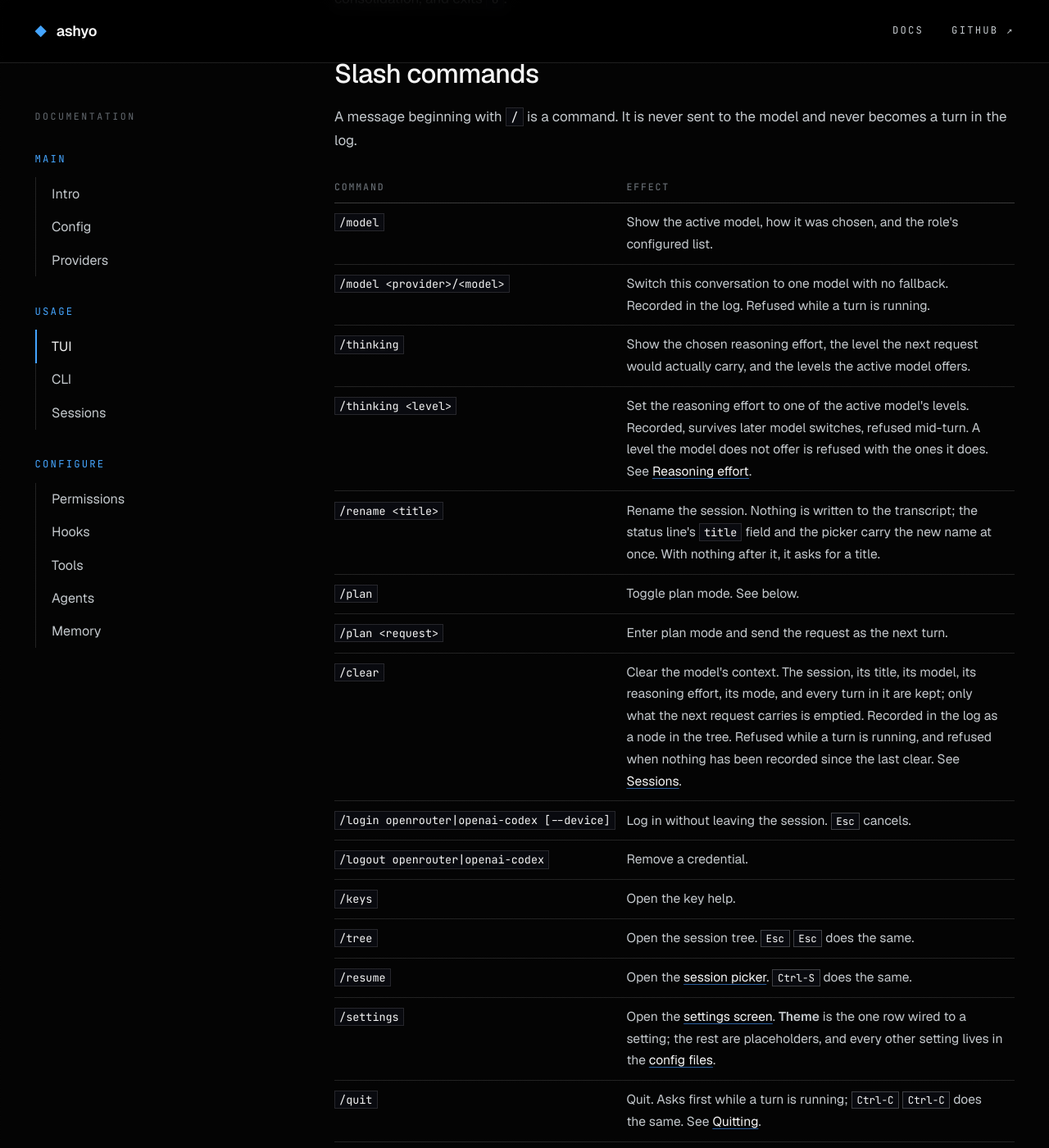
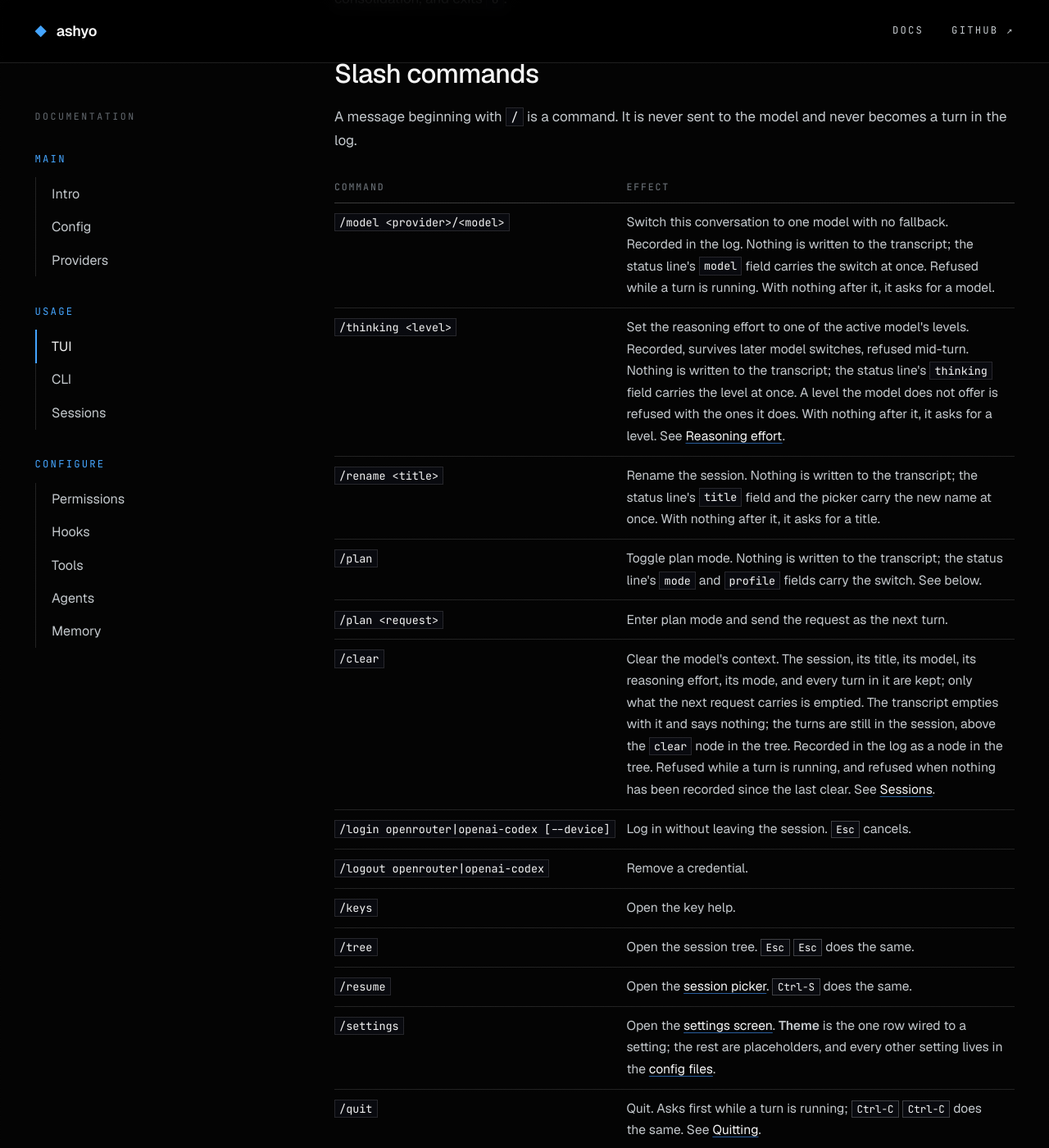
Before and after one commit to ashyo-ai/ashyo-ai.github.io, a Jekyll site: the page built from tui.html, in a window 1280 px wide and 1400 px high, scrolled down 4522 px. Shown: the whole window at 82% size. Built offline with Jekyll 4.4.1, drawn with Linux system fonts in a browser that asks for light colours; some of the changed text lies outside the part shown.

Commit message:
Say /model, /thinking, /plan, and /clear write no transcript line

```diff
--- a/config.html
+++ b/config.html
@@ -89,7 +89,7 @@ title: Config
 
 <h2 id="reasoning-effort">Reasoning effort</h2>
 <p>Reasoning effort is model-specific: every model offers an ordered set of levels drawn from <code>none</code>, <code>minimal</code>, <code>low</code>, <code>medium</code>, <code>high</code>, <code>xhigh</code>, <code>max</code>. Ashyo ships the sets for the models it knows, read from each provider's documentation. A model it does not know offers <code>low</code>, <code>medium</code>, <code>high</code>, and takes whatever <code>reasoningEffort</code> you write for it, because only its provider knows better.</p>
-<p><code>reasoningEfforts</code> on an entry declares that model's set and replaces whatever Ashyo ships for it — for a model newer than your Ashyo, or one whose shipped set is wrong. The list must be drawn from the scale above, in ascending order. An empty list declares a model with no reasoning control at all: it is sent no effort, shows no <code>thinking</code> field, and <code>/thinking</code> says so.</p>
+<p><code>reasoningEfforts</code> on an entry declares that model's set and replaces whatever Ashyo ships for it — for a model newer than your Ashyo, or one whose shipped set is wrong. The list must be drawn from the scale above, in ascending order. An empty list declares a model with no reasoning control at all: it is sent no effort, shows no <code>thinking</code> field, and <code>/thinking &lt;level&gt;</code> says so.</p>
 <pre>{
   "roles": {
     "default": [
--- a/sessions.html
+++ b/sessions.html
@@ -35,7 +35,7 @@ title: Sessions
 <h2 id="branching">Branching</h2>
 <p>Because every event names its parent, a session is a tree, and what you see in the transcript is one path from the root to a leaf. Open the tree with <code>/tree</code> or two <kbd>Esc</kbd> presses, pick an earlier node, and send a message: the new event's parent is that node, so you now have two leaves. The old branch is untouched. Switch between them any time; both are there after a restart.</p>
 <p>The model, the reasoning effort, and plan mode are all events on the path, so switching branches restores exactly the state that branch had. Resuming does the same.</p>
-<p><code>/clear</code> is a node on the path too. It clears the model's context without ending the conversation: every request after it is built from the part of the path below the marker, so the model starts with nothing said, while the turns above it stay in the session untouched. The tree shows it as a <code>clear</code> node under the last message, and the transcript shows one line where it sits saying the earlier turns are still there. Select the node above it and send, and you have a new branch with the whole conversation back; the cleared branch is untouched beside it. Everything the path carries — the title, the model, the reasoning effort, plan mode, and the session's permission rules — is read across the marker, so a cleared conversation runs exactly as it was configured.</p>
+<p><code>/clear</code> is a node on the path too. It clears the model's context without ending the conversation: every request after it is built from the part of the path below the marker, so the model starts with nothing said, while the turns above it stay in the session untouched. The tree shows it as a <code>clear</code> node under the last message; the transcript empties and says nothing, live and on a later resume. Select the node above it and send, and you have a new branch with the whole conversation back; the cleared branch is untouched beside it. Everything the path carries — the title, the model, the reasoning effort, plan mode, and the session's permission rules — is read across the marker, so a cleared conversation runs exactly as it was configured.</p>
 <p>Messages typed while a turn is running are queued on the branch you typed them into and sent together as the next turn. They stay with that branch across a switch.</p>
 
 <h2 id="titles">Titles</h2>
--- a/tui.html
+++ b/tui.html
@@ -56,14 +56,12 @@ title: TUI
 <p>A message beginning with <code>/</code> is a command. It is never sent to the model and never becomes a turn in the log.</p>
 <table>
 <tr><th>Command</th><th>Effect</th></tr>
-<tr><td><code>/model</code></td><td>Show the active model, how it was chosen, and the role's configured list.</td></tr>
-<tr><td><code>/model &lt;provider&gt;/&lt;model&gt;</code></td><td>Switch this conversation to one model with no fallback. Recorded in the log. Refused while a turn is running.</td></tr>
-<tr><td><code>/thinking</code></td><td>Show the chosen reasoning effort, the level the next request would actually carry, and the levels the active model offers.</td></tr>
-<tr><td><code>/thinking &lt;level&gt;</code></td><td>Set the reasoning effort to one of the active model's levels. Recorded, survives later model switches, refused mid-turn. A level the model does not offer is refused with the ones it does. See <a href="#reasoning-effort">Reasoning effort</a>.</td></tr>
+<tr><td><code>/model &lt;provider&gt;/&lt;model&gt;</code></td><td>Switch this conversation to one model with no fallback. Recorded in the log. Nothing is written to the transcript; the status line's <code>model</code> field carries the switch at once. Refused while a turn is running. With nothing after it, it asks for a model.</td></tr>
+<tr><td><code>/thinking &lt;level&gt;</code></td><td>Set the reasoning effort to one of the active model's levels. Recorded, survives later model switches, refused mid-turn. Nothing is written to the transcript; the status line's <code>thinking</code> field carries the level at once. A level the model does not offer is refused with the ones it does. With nothing after it, it asks for a level. See <a href="#reasoning-effort">Reasoning effort</a>.</td></tr>
 <tr><td><code>/rename &lt;title&gt;</code></td><td>Rename the session. Nothing is written to the transcript; the status line's <code>title</code> field and the picker carry the new name at once. With nothing after it, it asks for a title.</td></tr>
-<tr><td><code>/plan</code></td><td>Toggle plan mode. See below.</td></tr>
+<tr><td><code>/plan</code></td><td>Toggle plan mode. Nothing is written to the transcript; the status line's <code>mode</code> and <code>profile</code> fields carry the switch. See below.</td></tr>
 <tr><td><code>/plan &lt;request&gt;</code></td><td>Enter plan mode and send the request as the next turn.</td></tr>
-<tr><td><code>/clear</code></td><td>Clear the model's context. The session, its title, its model, its reasoning effort, its mode, and every turn in it are kept; only what the next request carries is emptied. Recorded in the log as a node in the tree. Refused while a turn is running, and refused when nothing has been recorded since the last clear. See <a href="sessions.html#branching">Sessions</a>.</td></tr>
+<tr><td><code>/clear</code></td><td>Clear the model's context. The session, its title, its model, its reasoning effort, its mode, and every turn in it are kept; only what the next request carries is emptied. The transcript empties with it and says nothing; the turns are still in the session, above the <code>clear</code> node in the tree. Recorded in the log as a node in the tree. Refused while a turn is running, and refused when nothing has been recorded since the last clear. See <a href="sessions.html#branching">Sessions</a>.</td></tr>
 <tr><td><code>/login openrouter|openai-codex [--device]</code></td><td>Log in without leaving the session. <kbd>Esc</kbd> cancels.</td></tr>
 <tr><td><code>/logout openrouter|openai-codex</code></td><td>Remove a credential.</td></tr>
 <tr><td><code>/keys</code></td><td>Open the key help.</td></tr>
@@ -95,7 +93,7 @@ title: TUI
 <p>Reasoning effort is model-specific. Every model offers an ordered set of levels drawn from <code>none</code>, <code>minimal</code>, <code>low</code>, <code>medium</code>, <code>high</code>, <code>xhigh</code>, <code>max</code>: Ashyo ships the sets for the models it knows, a model it does not know offers <code>low</code>, <code>medium</code>, <code>high</code>, and a config entry can declare or replace a set with <a href="config.html#reasoning-effort"><code>reasoningEfforts</code></a>.</p>
 <p><kbd>Ctrl-T</kbd> steps the effort one level up the active model's set and wraps past the strongest back to the weakest, recording and refusing exactly as <code>/thinking</code> does. It starts from the level in effect, and from nothing at all it takes the weakest level above <code>none</code>. On a model with no reasoning control it says so and records nothing.</p>
 <p><code>/thinking</code> accepts only a level the active model offers, and what it records is that choice. What a request carries is the choice mapped into the set of whichever model runs: the nearest level that model offers, and on a tie the weaker one, so a mapping never spends more than you asked for. The same mapping applies to a fallback model that takes a turn after the first one fails.</p>
-<p>So a chosen <code>xhigh</code> on a model whose levels stop at <code>high</code> sends <code>high</code> and the status line reads <code>thinking:high (xhigh)</code>; switching back to a model that offers <code>xhigh</code> sends <code>xhigh</code> again, with nothing new recorded. A model declared with no reasoning control is sent no effort at all, shows no <code>thinking</code> field, and answers <code>/thinking</code> by saying so.</p>
+<p>So a chosen <code>xhigh</code> on a model whose levels stop at <code>high</code> sends <code>high</code> and the status line reads <code>thinking:high (xhigh)</code>; switching back to a model that offers <code>xhigh</code> sends <code>xhigh</code> again, with nothing new recorded. A model declared with no reasoning control is sent no effort at all, shows no <code>thinking</code> field, and answers <code>/thinking &lt;level&gt;</code> by saying so.</p>
 
 <h2 id="approvals">Approvals</h2>
 <p>When a tool call matches an <code>ask</code> rule, or no rule at all, the interaction pane docks with the tool name, the full arguments, the rule that matched, the mode and profile, and anything your before-hooks said about the call. Nothing is truncated; the pane scrolls.</p>
```
